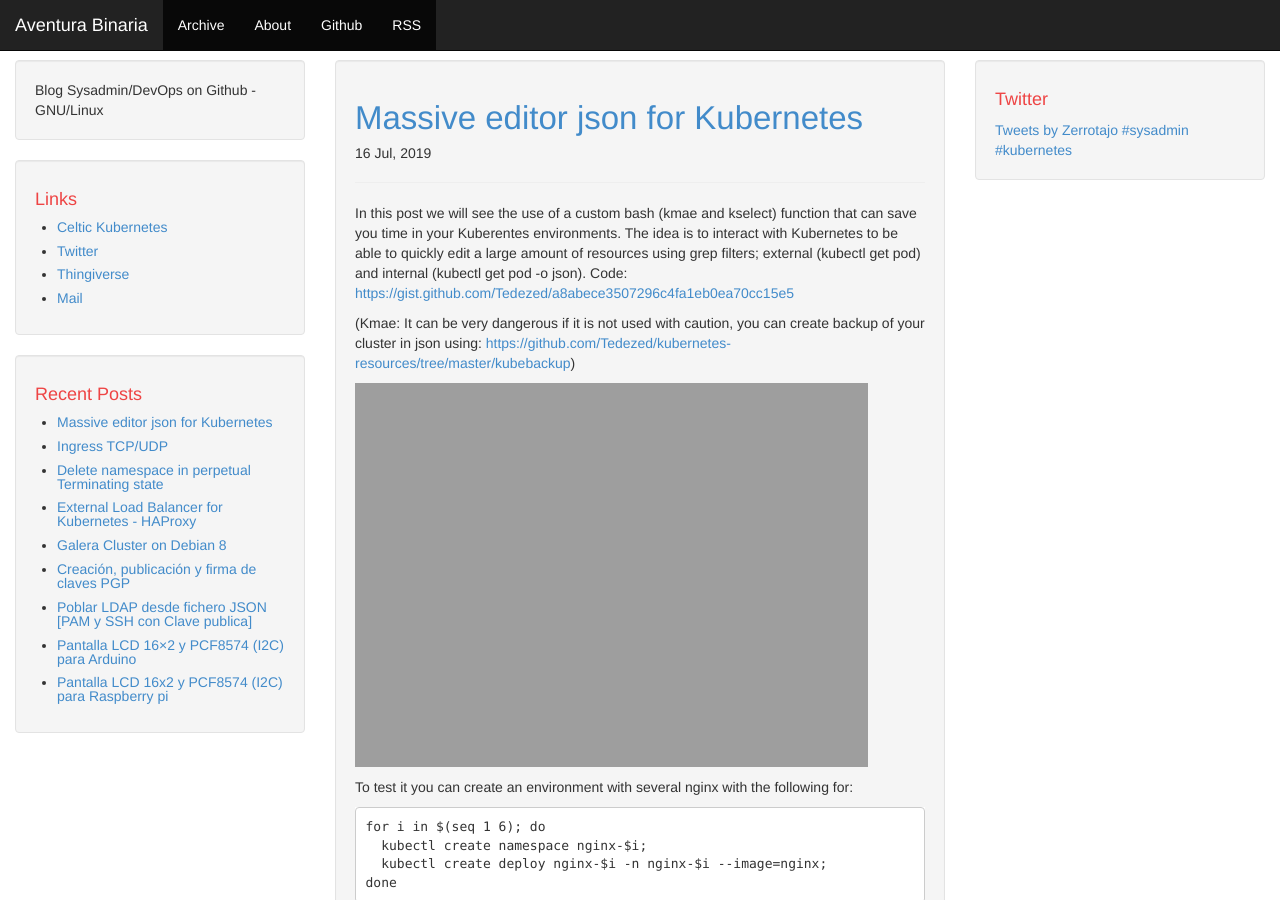
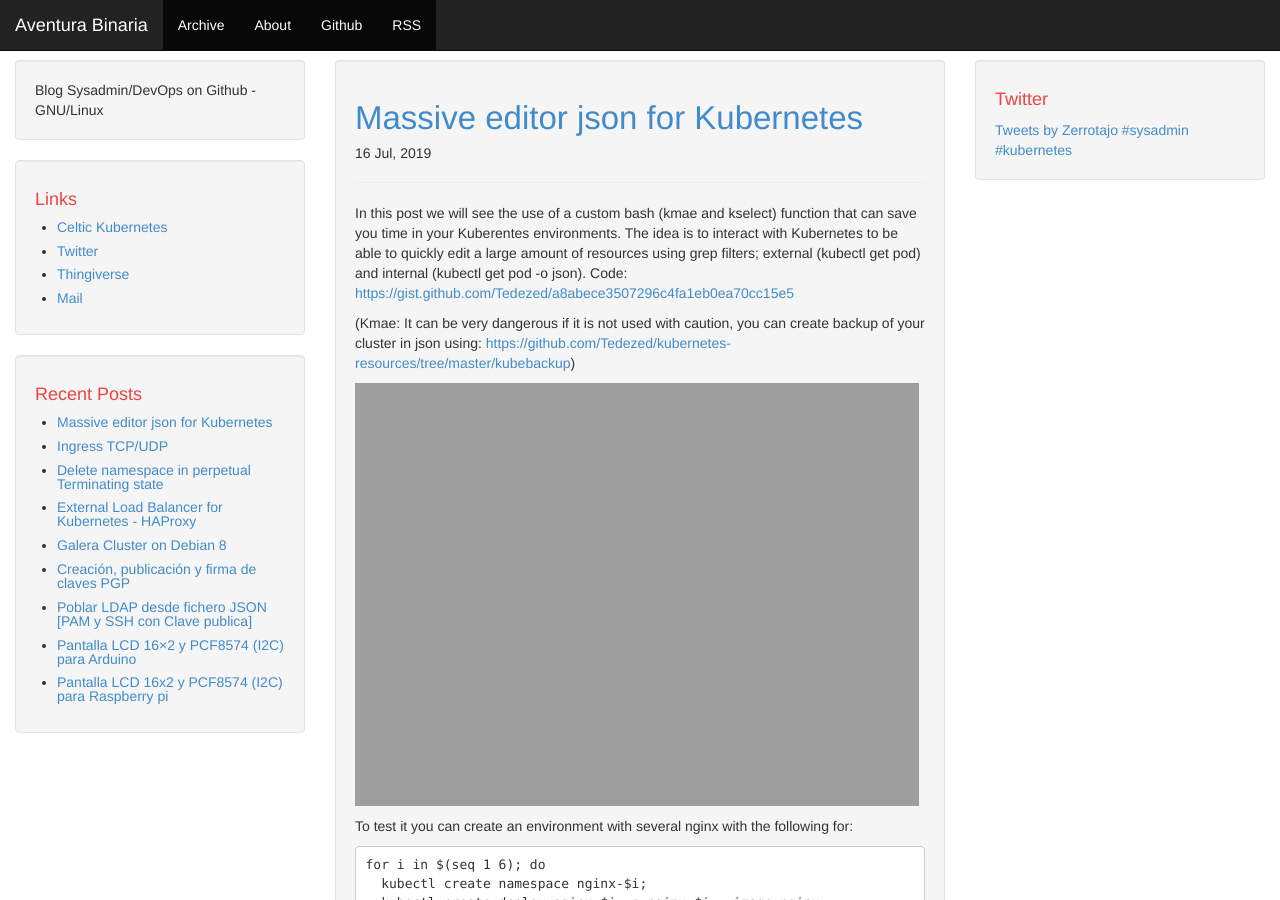
Before and after one commit to Tedezed/aventurabinaria.es, a Jekyll site: the page built from _posts/2019-07-15-Massive-editor-json-for-Kubernetes.md, in a window 1280 px wide and 900 px high. Built offline with Jekyll 4.4.1, drawn with Linux system fonts in a browser that asks for light colours; comment, search, counter and statistics services are not loaded.

````diff
--- a/_posts/2019-07-15-Massive-editor-json-for-Kubernetes.md
+++ b/_posts/2019-07-15-Massive-editor-json-for-Kubernetes.md
@@ -11,7 +11,7 @@
 
 (Kmae: It can be very dangerous if it is not used with caution, you can create backup of your cluster in json using: [https://github.com/Tedezed/kubernetes-resources/tree/master/kubebackup](https://github.com/Tedezed/kubernetes-resources/tree/master/kubebackup))
 
-<img src="https://www.aventurabinaria.es/images/posts/tty-kmae.gif" width="90%" alt="Gif tty" />
+<img src="https://www.aventurabinaria.es/images/posts/tty-kmae.gif" width="99%" alt="Gif tty" />
 
 To test it you can create an environment with several nginx with the following for:
 ```
````
Also changed, not shown: _posts/2015-08-3-Proyecto-Celtic-Kubernetes.md (+1 -1 lines).
